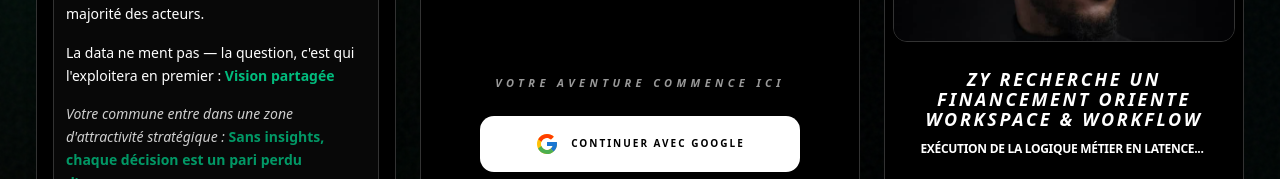
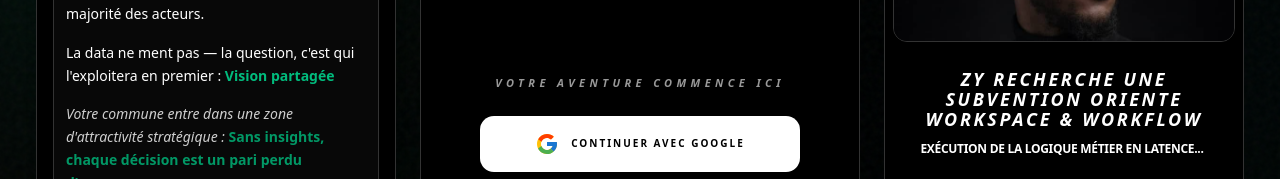
Before and after one commit to nonnzy7even7iete/nonnzytransformiumfullstackbundel, a Next.js app: page / in a window 1280 px wide. Shown: the part 319-498 px from the top of the page. Built offline with nearby package versions, Linux system fonts and the light colour scheme; no server answers.

Commit message:
Zy Bulding workflow

```diff
--- a/src/app/page.tsx
+++ b/src/app/page.tsx
@@ -111,7 +111,7 @@ export default function HomePage() {
           <SideCard
             className="!w-full !max-w-none !min-w-0 h-full"
             imageSrc="/IMG-20260228-WA0000.jpg"
-            title="Zy recherche un financement oriente workspace & Workflow "
+            title="Zy recherche une subvention oriente workspace & Workflow "
             description="Exécution de la logique métier en latence..."
             location="Anyama, Abidjan , Côte d'Ivoire"
           />
```
